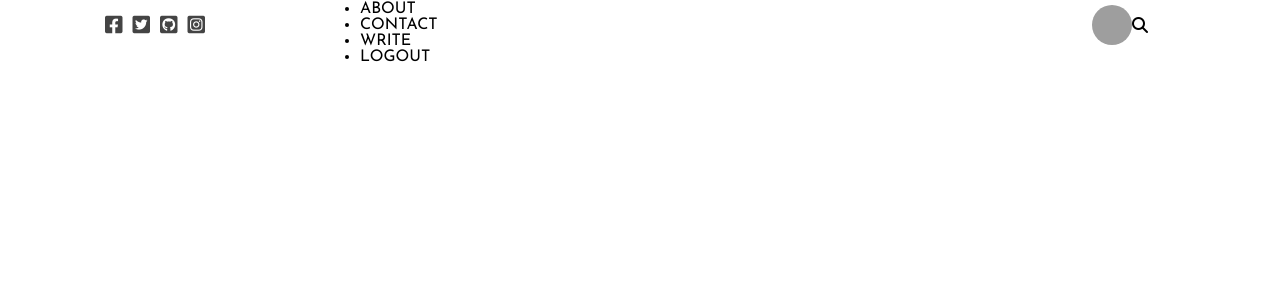
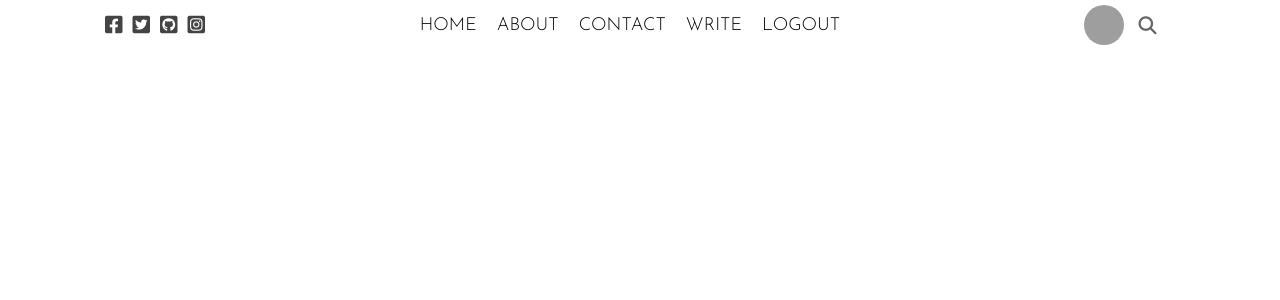
Before and after one commit to Mikolee524/react-node-blog-system, a React (Create React App) app: page / in a window 1280 px wide. Shown: the top 300 px of the page. Built offline with nearby package versions, Linux system fonts and the light colour scheme; grey boxes are pictures that could not be loaded.

Commit message:
create header

```diff
--- /dev/null
+++ b/src/Header/Header.jsx
@@ -0,0 +1,5 @@
+import "./header.css";
+
+export default function Header() {
+  return <div className="header">header</div>;
+}
--- a/src/topbar/topbar.css
+++ b/src/topbar/topbar.css
@@ -8,6 +8,7 @@
   align-items: center;
   font-family: "Josefin Sans", sans-serif;
 }
+
 .topLeft,
 .topRight {
   flex: 3;
@@ -15,18 +16,43 @@
   align-items: center;
   justify-content: center;
 }
+
+.topCenter {
+  flex: 6;
+}
+
 .topIcon {
   font-size: 20px;
   margin-right: 10px;
   color: #444;
   cursor: pointer;
 }
+
 .topImg {
   width: 40px;
   height: 40px;
   border-radius: 50%;
   object-fit: cover;
 }
-.topCenter {
-  flex: 6;
+
+.topList {
+  display: flex;
+  justify-content: center;
+  margin: 0;
+  padding: 0;
+  list-style: none;
 }
+
+.topListItem {
+  margin-right: 20px;
+  font-size: 18px;
+  font-weight: 300;
+  cursor: pointer;
+}
+
+.topSearchIcon {
+  font-size: 18px;
+  color: #666;
+  cursor: pointer;
+  margin-left: 15px;
+}
```
Also changed, not shown: src/Header/header.css (added).
